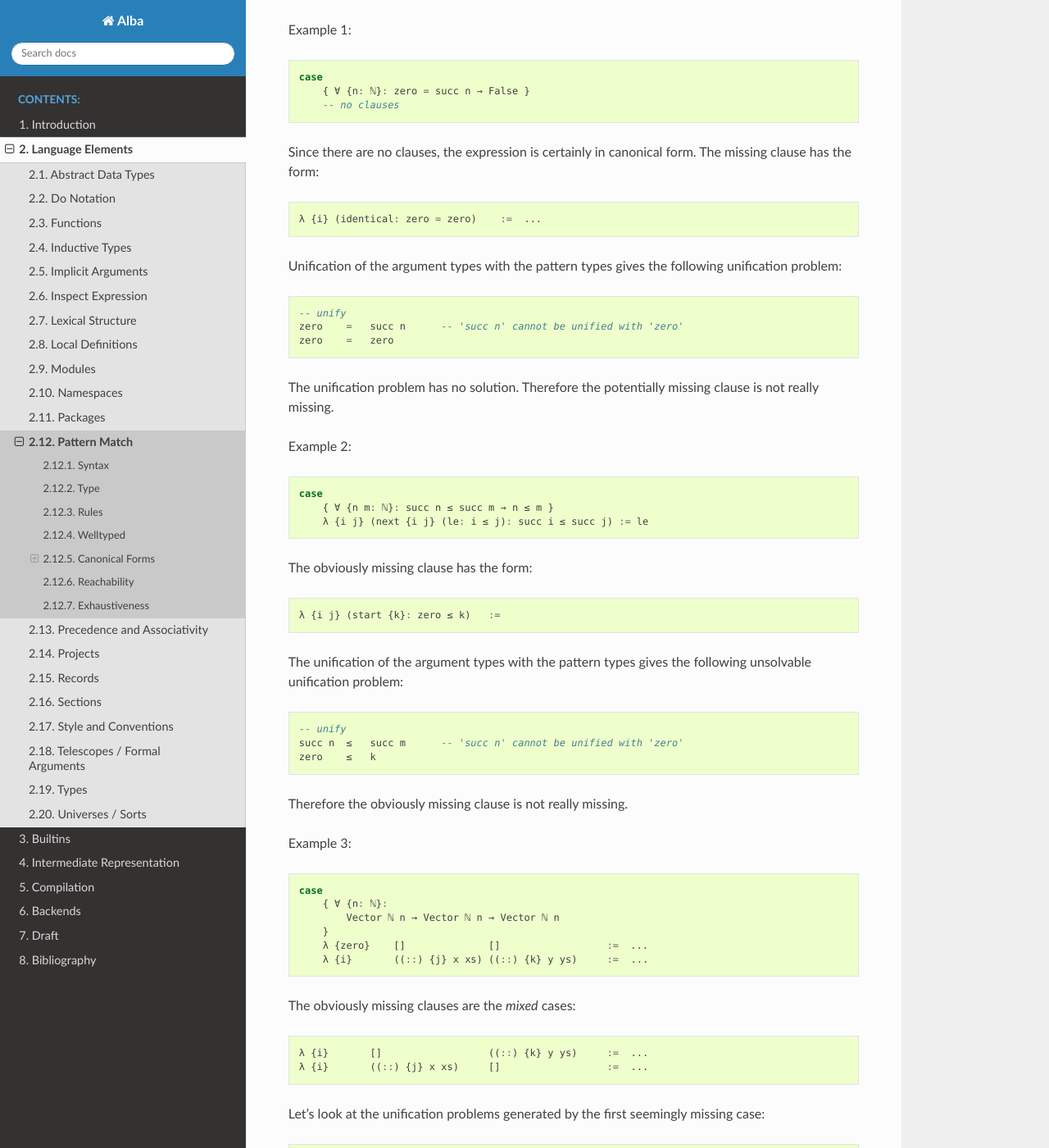
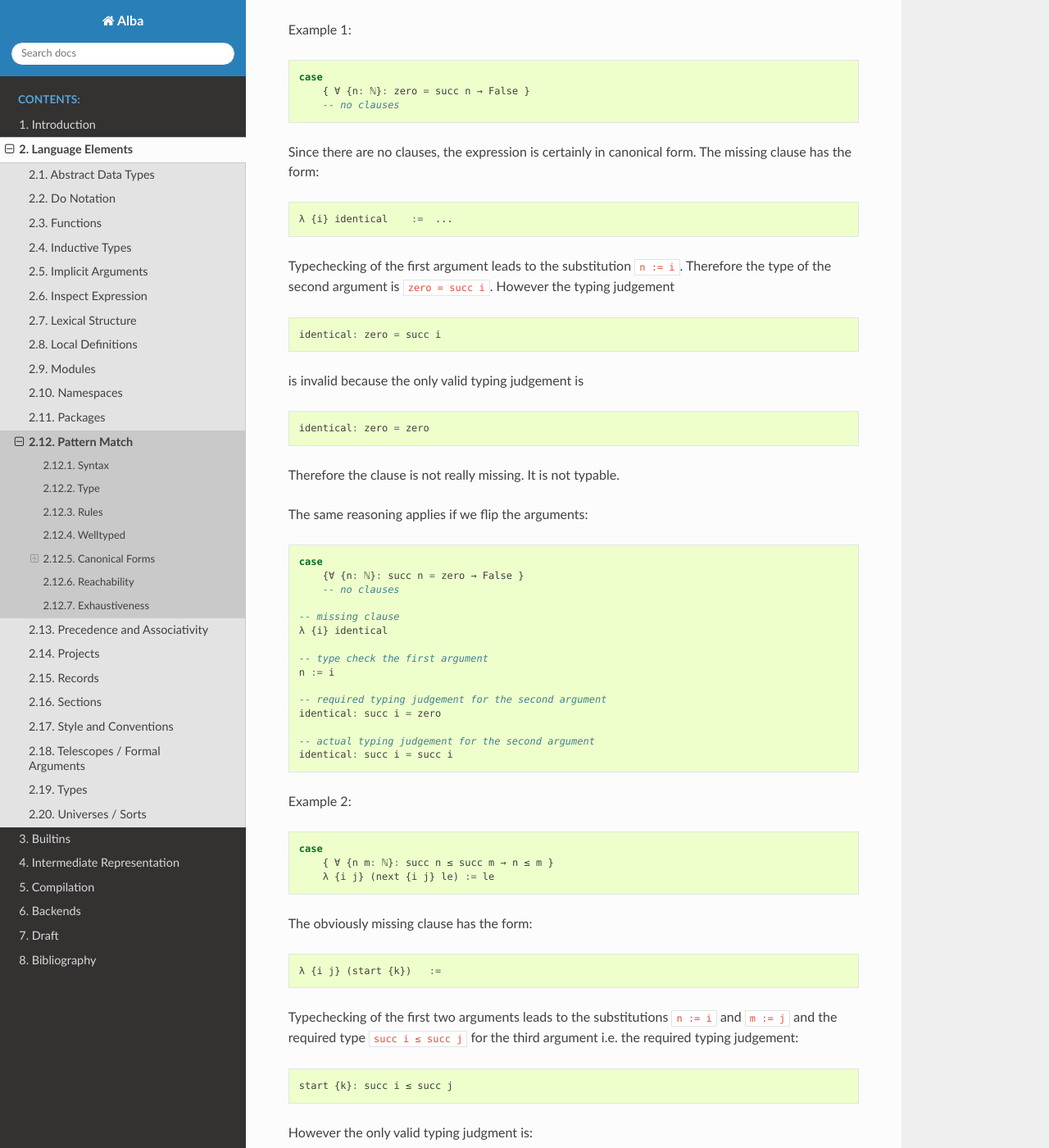
Before and after one commit to alba-lang/lang-spec, a Sphinx documentation site: the page built from sphinx/source/lang-elems/pattern-match.rst, in a window 1280 px wide and 1400 px high, scrolled down 7187 px. Shown: the whole window at 82% size. Built offline with Sphinx 7.4.7 and the Read the Docs theme 2.0.0, drawn with Linux system fonts in a browser that asks for light colours; some of the changed text lies outside the part shown.

Commit message:
Improved exhaustiveness check
Done now with valid type checking.

	modified:   sphinx/source/lang-elems/pattern-match.rst

```diff
--- a/sphinx/source/lang-elems/pattern-match.rst
+++ b/sphinx/source/lang-elems/pattern-match.rst
@@ -427,17 +427,37 @@ Example 1::
 Since there are no clauses, the expression is certainly in canonical form. The
 missing clause has the form::
 
-    λ {i} (identical: zero = zero)    :=  ...
+    λ {i} identical    :=  ...
 
-Unification of the argument types with the pattern types gives the following
-unification problem::
+Typechecking of the first argument leads to the substitution ``n := i``.
+Therefore the type of the second argument is ``zero = succ i``. However the
+typing judgement ::
 
-    -- unify
-    zero    =   succ n      -- 'succ n' cannot be unified with 'zero'
-    zero    =   zero
+    identical: zero = succ i
 
-The unification problem has no solution. Therefore the potentially missing
-clause is not really missing.
+is invalid because the only valid typing judgement is ::
+
+    identical: zero = zero
+
+Therefore the clause is not really missing. It is not typable.
+
+The same reasoning applies if we flip the arguments::
+
+    case
+        {∀ {n: ℕ}: succ n = zero → False }
+        -- no clauses
+
+    -- missing clause
+    λ {i} identical
+
+    -- type check the first argument
+    n := i
+
+    -- required typing judgement for the second argument
+    identical: succ i = zero
+
+    -- actual typing judgement for the second argument
+    identical: succ i = succ i
 
 
 
@@ -445,18 +465,24 @@ Example 2::
 
     case
         { ∀ {n m: ℕ}: succ n ≤ succ m → n ≤ m }
-        λ {i j} (next {i j} (le: i ≤ j): succ i ≤ succ j) := le
+        λ {i j} (next {i j} le) := le
 
 The obviously missing clause has the form::
 
-    λ {i j} (start {k}: zero ≤ k)   :=
+    λ {i j} (start {k})   :=
 
-The unification of the argument types with the pattern types gives the following
-unsolvable unification problem::
+Typechecking of the first two arguments leads to the substitutions ``n := i``
+and ``m := j`` and the required type ``succ i ≤ succ j`` for the third argument
+i.e. the required typing judgement::
 
-    -- unify
-    succ n  ≤   succ m      -- 'succ n' cannot be unified with 'zero'
-    zero    ≤   k
+    start {k}: succ i ≤ succ j
+
+However the only valid typing judgment is::
+
+    start {k}: zero ≤ k
+
+There is no possible substitution for the variables ``i``, ``j`` and ``k`` which
+unifies the types ``succ i ≤ succ j`` and ``zero ≤ k``.
 
 Therefore the obviously missing clause is not really missing.
 
@@ -479,21 +505,38 @@ The obviously missing clauses are the *mixed* cases::
 
 
 Let's look at the unification problems generated by the first seemingly missing
-case::
+case. Type checking of the first argument leads to::
 
-    -- unify first argument types
-    Vector ℕ n
-    Vector ℕ zero
+    n := i              -- substitution
+    Vector ℕ i          -- required type for the second argument
 
-    -- solution
-    n := zero
+Typechecking of the second argument leads to::
 
-    -- unify second argument types
-    Vector ℕ n                  -- where 'n := zero'
-    Vector N (succ k)
+    []: Vector ℕ i      -- required typing judgement
+    []: Vector ℕ zero   -- actual typing judgement
+    i := zero           -- substitution
+    Vector ℕ zero       -- required type for the third argument
 
-The unification of the second argument types is not possible, because the first
-unification problem already requires ``n = zero``. Therefore the clause is not
-really missing.
+However the required typing judgement for the third argument::
 
-The same reasoning applies to the second seemingly missing case.
+    (::) {k} y ys:  Vector ℕ zero
+
+is not satisfiable because the constructor ``::`` constructs an object of type
+``Vector ℕ (succ k)``.
+
+A similar reasoning applies to the second missing case::
+
+    -- type check the first argument
+    n := i              -- substitution
+    Vector ℕ i          -- required type for the second argument
+
+    -- type check the second argument
+    (::) {j} x xs: Vector ℕ i           -- required typing judgement
+    (::) {j} x xs: Vector ℕ (succ j)    -- actual typing judgement
+    i := succ j                         -- substitution
+    Vector ℕ (succ j)                   -- required type for the third argument
+
+    -- type check the third argument
+    []: Vector ℕ (succ j)           -- required typing judgement
+    []: Vector ℕ zero               -- actual typing judgment
+    -- unsatisfiable !!
```
